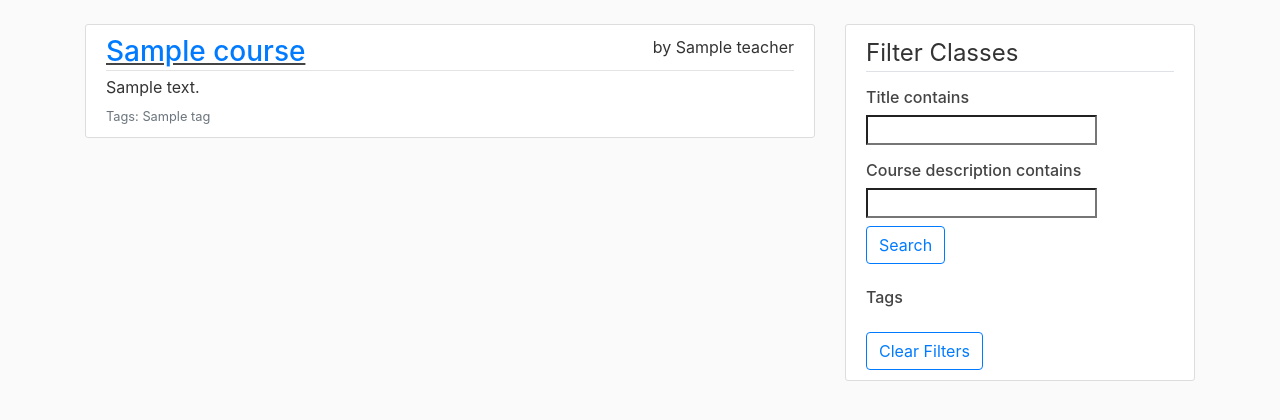
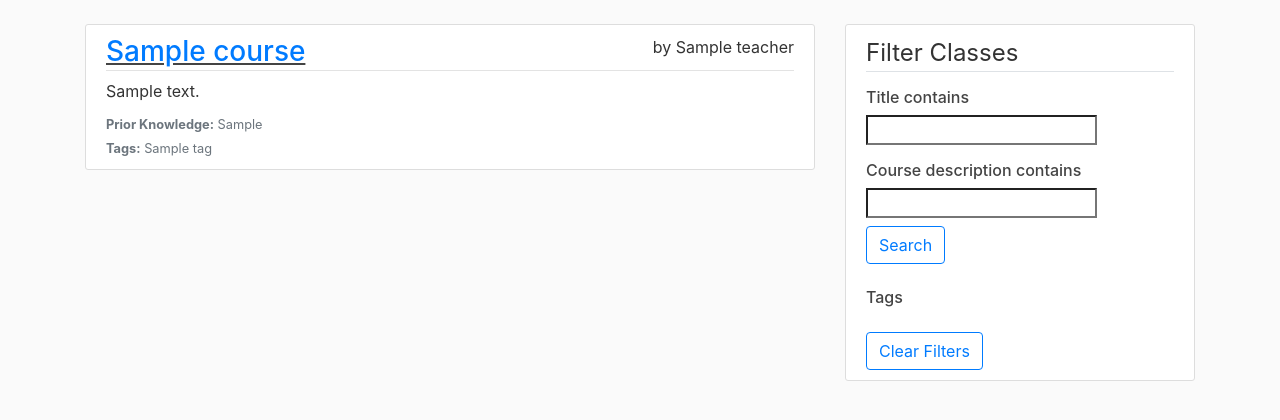
Before and after one commit to remyang55/sail-website, a Django app: template sail/courses/templates/courses/course_list.html in a window 1280 px wide. Shown: the part 56-476 px from the top of the page. Run offline with Django 3.2, Linux system fonts and the light colour scheme; the template is opened without the code that fills it: most values are stand-ins (such as "Sample title", 1, 10 or a date in 2020); parts of the project's set-up code (start-up, migrations or seed data) failed here and were passed over; some libraries are stand-ins or nearby versions.

Commit message:
Display prior knowledge for courses

```diff
--- a/sail/courses/templates/courses/course_list.html
+++ b/sail/courses/templates/courses/course_list.html
@@ -38,8 +38,14 @@
                                 {% endfor %}
                             {% endif %}
                         </div>
-                        <p class="article-content mb-1">{{ course.short_description }}</p>
-                        <small class="text-muted">Tags: {{ course.tags.all|join:", " }}</small>
+                        <p class="article-content mt-2 mb-2">{{ course.short_description }}</p>
+                        {% if course.prior_knowledge == '' %}
+                            <small class="text-muted"><strong>Prior Knowledge:</strong> None</small>
+                        {% else %}
+                            <small class="text-muted"><strong>Prior Knowledge:</strong> {{ course.prior_knowledge }}</small>
+                        {% endif %}
+                        <br>
+                        <small class="text-muted"><strong>Tags:</strong> {{ course.tags.all|join:", " }}</small>
                     </div>
                 </article>
             {% endfor %}
```
